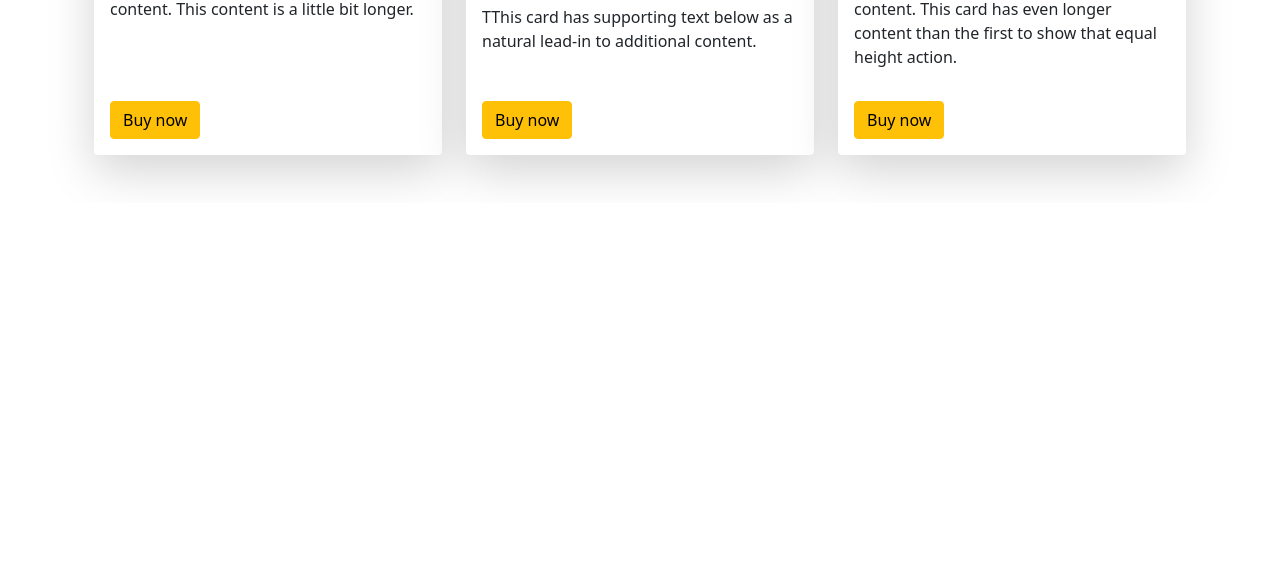
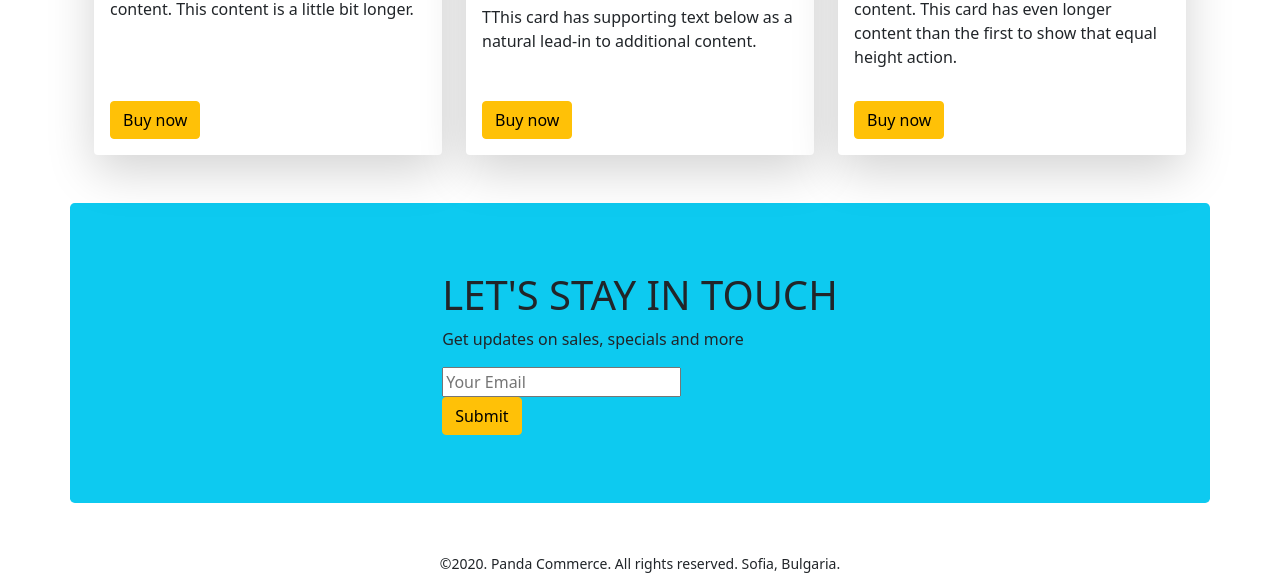
Before and after one commit to Shakhawathh/panda-vai, a plain HTML site: page index.html in a window 1280 px wide. Shown: the part 1745-2320 px from the top of the page. Before the commit the page ends 1948 px from the top, so only its background shows below. Drawn offline with nearby package versions, Linux system fonts and the light colour scheme.

Commit message:
2nd added

```diff
--- a/index.html
+++ b/index.html
@@ -183,7 +183,7 @@
 
       </section>
       <!-- Backpack -->
-      <section class="container mt-5">
+      <section class="container my-5">
           <h2>Backpack</h2>
         <div class="row row-cols-1 row-cols-md-2 row-cols-lg-3 g-4">
             <div class="col">
@@ -235,9 +235,21 @@
 
       </section>
 </section>
+<!-- Subscribe -->
+<section style="height: 300px;" class="container bg-info d-flex justify-content-center align-items-center rounded-3">
+  <div>
+    <h1>LET'S STAY IN TOUCH
+    </h1>
+    <p>Get updates on sales, specials and more
+    </p>
+    <input type="text" placeholder="Your Email">
+    <br>
+    <button class="btn btn-warning">Submit</button>
+  </div>
+</section>
 </main>
-<footer>
-
+<footer class="mt-5 text-center">
+<small>©2020. Panda Commerce. All rights reserved. Sofia, Bulgaria.</small>
 </footer>
     <!-- bootstrap script -->
     <script src="https://cdn.jsdelivr.net/npm/bootstrap@5.1.3/dist/js/bootstrap.bundle.min.js" integrity="sha384-ka7Sk0Gln4gmtz2MlQnikT1wXgYsOg+OMhuP+IlRH9sENBO0LRn5q+8nbTov4+1p" crossorigin="anonymous"></script>
```
